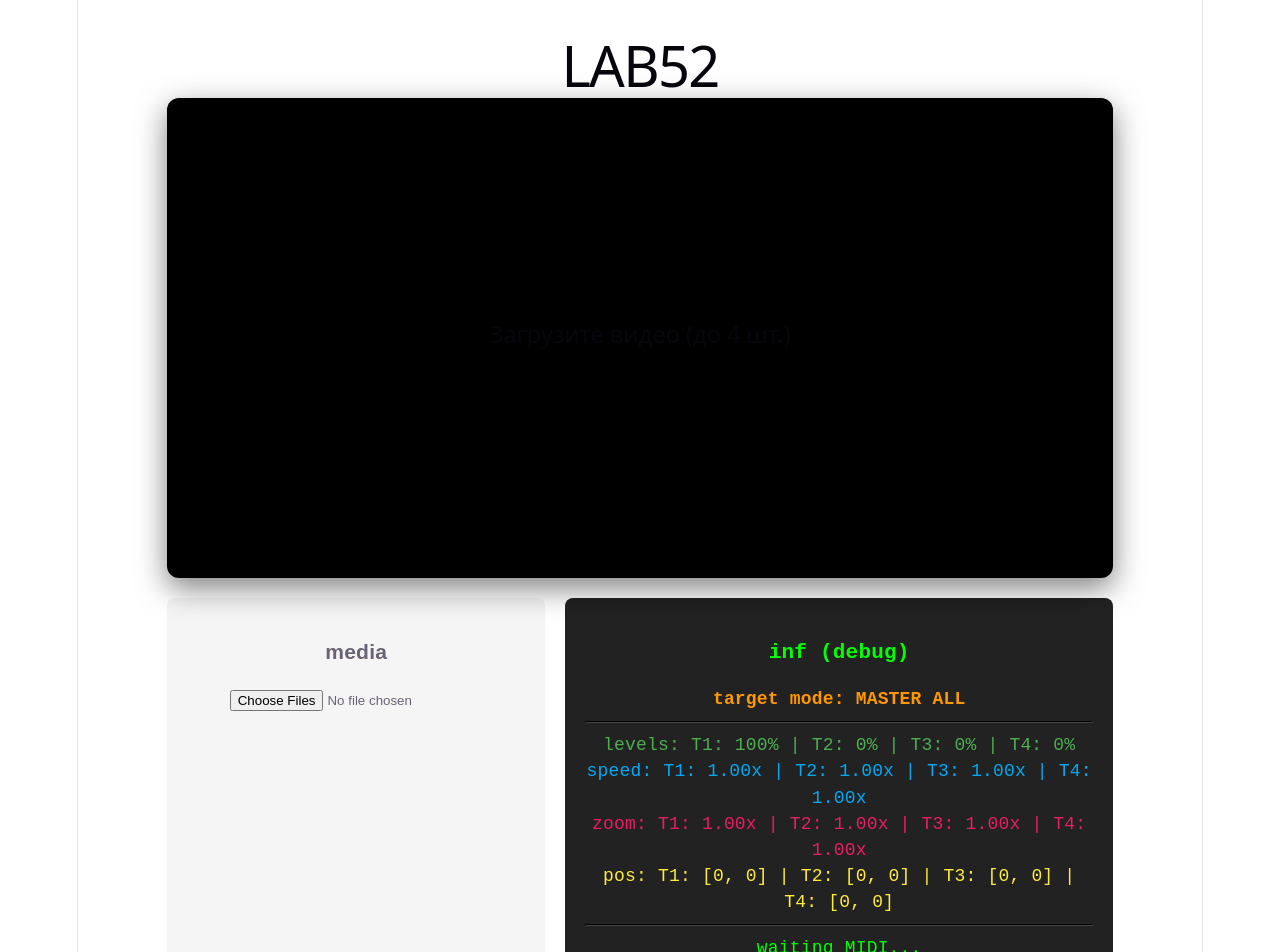
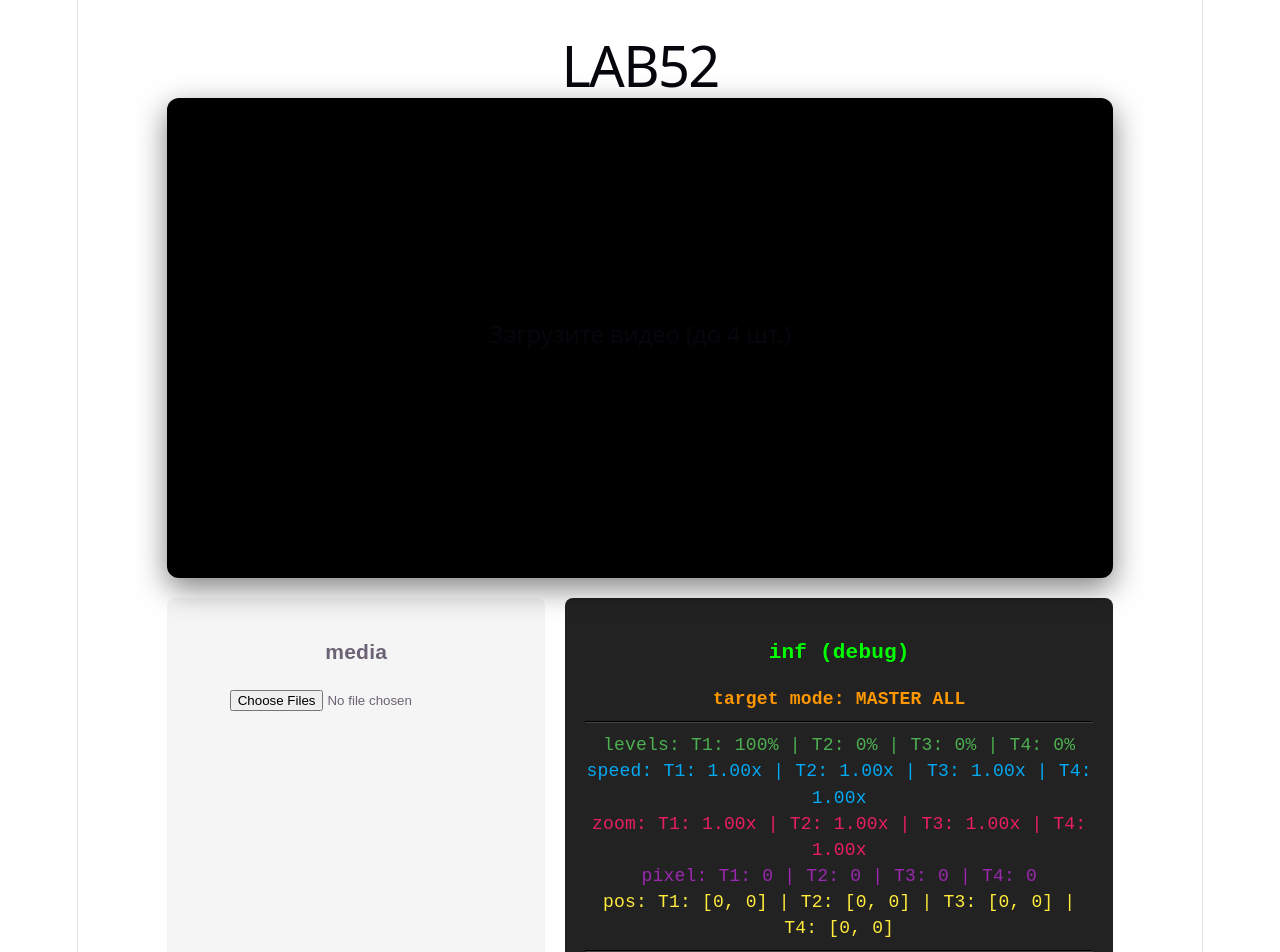
Before and after one commit to bnpetrov/video-stem-player, a React (Vite) app: page / in a window 1280 px wide. Shown: the top 952 px of the page. Built offline with nearby package versions, Linux system fonts and the light colour scheme.

Commit message:
Pixelation implemented

```diff
--- a/src/App.jsx
+++ b/src/App.jsx
@@ -9,6 +9,7 @@ export default function App() {
   const [opacities, setOpacities] = useState([1, 0, 0, 0]);
   const [playbackRates, setPlaybackRates] = useState([1, 1, 1, 1]);
   const [zoomLevels, setZoomLevels] = useState([1, 1, 1, 1]);
+  const [pixelLevels, setPixelLevels] = useState([0, 0, 0, 0]); // 0 = нет эффекта, 100 = полная каша
   const [positions, setPositions] = useState([{x:0, y:0}, {x:0, y:0}, {x:0, y:0}, {x:0, y:0}]);
 
   const activeChannelRef = useRef(null);
@@ -37,13 +38,11 @@ export default function App() {
       const currentChannel = activeChannelRef.current;
 
       if ((sx !== 0 || sy !== 0) && currentChannel !== null) {
-        // УМЕНЬШИЛИ СКОРОСТЬ НА 20% (было 1.2, стало 0.95)
         const speed = 0.7;
 
         let newX = positionsRef.current[currentChannel].x + (sx * speed);
         let newY = positionsRef.current[currentChannel].y - (sy * speed);
 
-        // ОГРАНИЧИТЕЛЬ: центр видео не уходит за край холста (-50% ... 50%)
         newX = Math.max(-50, Math.min(50, newX));
         newY = Math.max(-50, Math.min(50, newY));
 
@@ -74,6 +73,18 @@ export default function App() {
       } else if (deltaValue !== 0) {
         const deltaRate = deltaValue * (2.0 / 127);
         setPlaybackRates(prev => prev.map(r => Math.max(0, Math.min(2, r + deltaRate))));
+      }
+    }
+
+    // 71 — ПИКСЕЛИЗАЦИЯ (0 - 100)
+    if (knob === 71) {
+      const maxPixel = 100; // Максимальный размер пикселя
+      if (currentChannel !== null) {
+        const absolutePixel = (value / 127) * maxPixel;
+        setPixelLevels(prev => prev.map((p, idx) => (idx === currentChannel ? absolutePixel : p)));
+      } else if (deltaValue !== 0) {
+        const deltaPixel = deltaValue * (maxPixel / 127);
+        setPixelLevels(prev => prev.map(p => Math.max(0, Math.min(maxPixel, p + deltaPixel))));
       }
     }
 
@@ -128,6 +139,7 @@ export default function App() {
         opacities={opacities}
         playbackRates={playbackRates}
         zoomLevels={zoomLevels}
+        pixelLevels={pixelLevels}
         positions={positions}
       />
 
@@ -153,6 +165,9 @@ export default function App() {
           <p style={{ color: '#e91e63' }}>
             zoom: {zoomLevels.map((z, i) => `T${i + 1}: ${z.toFixed(2)}x`).join(' | ')}
           </p>
+          <p style={{ color: '#9c27b0' }}>
+            pixel: {pixelLevels.map((p, i) => `T${i + 1}: ${Math.round(p)}`).join(' | ')}
+          </p>
           <p style={{ color: '#ffeb3b' }}>
             pos: {positions.map((p, i) => `T${i + 1}: [${Math.round(p.x)}, ${Math.round(p.y)}]`).join(' | ')}
           </p>
--- a/src/VideoMixer.jsx
+++ b/src/VideoMixer.jsx
@@ -1,6 +1,6 @@
 import React, { useRef, useEffect } from 'react';
 
-export default function VideoMixer({ videos, opacities, playbackRates, zoomLevels, positions }) {
+export default function VideoMixer({ videos, opacities, playbackRates, zoomLevels, pixelLevels, positions }) {
   const videoRefs = useRef([]);
   const blendModes = ['normal', 'screen', 'lighten', 'luminosity'];
 
@@ -39,11 +39,35 @@ export default function VideoMixer({ videos, opacities, playbackRates, zoomLevel
       backgroundColor: '#000', overflow: 'hidden', borderRadius: '12px',
       boxShadow: '0 10px 30px rgba(0,0,0,0.5)'
     }}>
+
+      {/* Скрытый SVG блок для генерации фильтра пикселизации */}
+      <svg width="0" height="0" style={{ position: 'absolute' }}>
+        <defs>
+          {videos.map((_, index) => {
+            const pixelSize = pixelLevels && pixelLevels[index] ? Math.max(0.01, pixelLevels[index]) : 0.01;
+            // Генерируем уникальный фильтр для каждого видео
+            return (
+              <filter id={`pixelate-${index}`} key={index}>
+                <feFlood x="4" y="4" height="2" width="2"/>
+                <feComposite width={pixelSize} height={pixelSize}/>
+                <feTile result="a"/>
+                <feComposite in="SourceGraphic" in2="a" operator="in"/>
+                <feMorphology operator="dilate" radius={Math.max(0, pixelSize / 2)}/>
+              </filter>
+            );
+          })}
+        </defs>
+      </svg>
+
       {videos.map((videoSrc, index) => {
         const opacity = opacities[index] !== undefined ? opacities[index] : 0;
         const currentBlendMode = activeCount <= 1 ? 'normal' : blendModes[index];
         const currentZoom = zoomLevels[index] !== undefined ? zoomLevels[index] : 1;
         const currentPos = positions[index] !== undefined ? positions[index] : {x:0, y:0};
+
+        // Если уровень пикселизации больше 1, применяем SVG фильтр
+        const isPixelated = pixelLevels && pixelLevels[index] > 1;
+        const filterStyle = isPixelated ? `url(#pixelate-${index})` : 'none';
 
         return (
           <video
@@ -57,10 +81,10 @@ export default function VideoMixer({ videos, opacities, playbackRates, zoomLevel
               objectFit: 'cover',
               opacity: opacity,
               mixBlendMode: currentBlendMode,
-              // ИСПОЛЬЗУЕМ СОВРЕМЕННЫЕ РАЗДЕЛЬНЫЕ СВОЙСТВА
               translate: `${currentPos.x}% ${currentPos.y}%`,
               scale: currentZoom,
-              // АНИМАЦИЯ ТОЛЬКО ДЛЯ ЗУМА (scale) И ПРОЗРАЧНОСТИ
+              filter: filterStyle, // ПРИМЕНЯЕМ ПИКСЕЛИЗАЦИЮ
+              imageRendering: isPixelated ? 'pixelated' : 'auto', // Убирает сглаживание
               transition: 'opacity 0.1s ease-out, scale 0.1s linear',
               pointerEvents: 'none'
             }}
```
